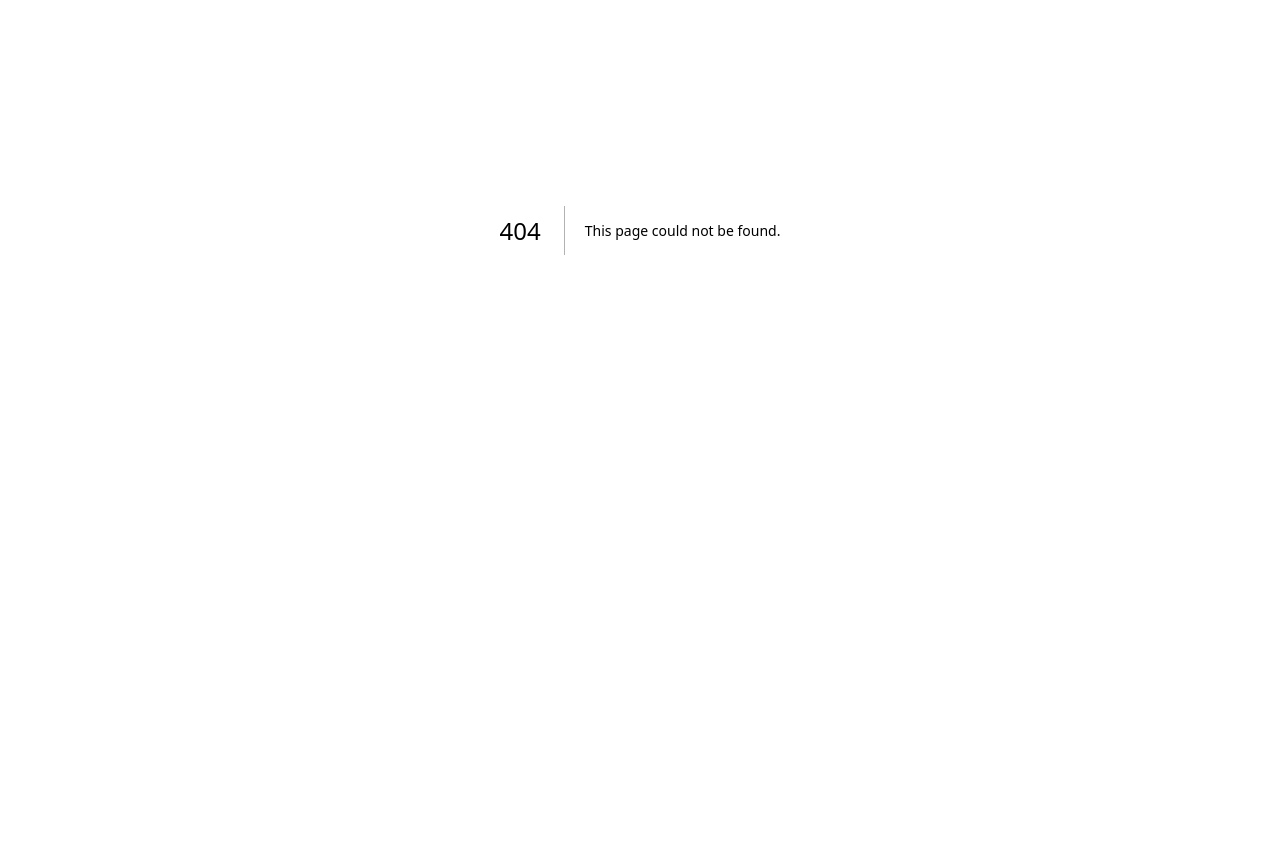
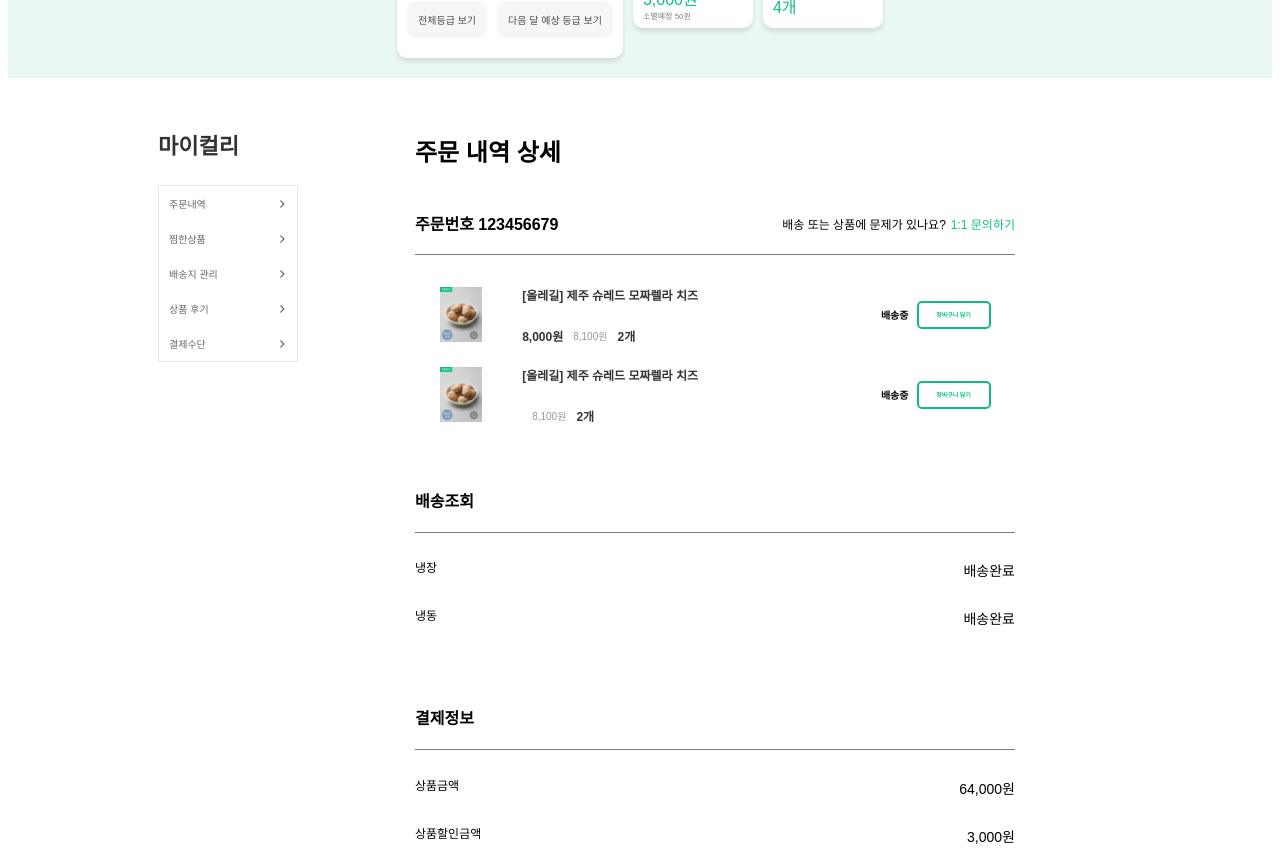
Before and after one commit to ecomerce-market/front, a Next.js app: page /orderList/orderDetail in a window 1280 px wide. Before the commit this address had no page. Shown: the part 320-1188 px from the top of the page. Before the commit the page ends 950 px from the top, so only its background shows below. Built offline with nearby package versions, Linux system fonts and the light colour scheme.

Commit message:
[Feat] 상품 상세 화면 작업

```diff
--- /dev/null
+++ b/src/app/orderList/orderDetail/orderDetail.module.scss
@@ -0,0 +1,118 @@
+.orderDetailWrapper {
+    .myInfoMain {
+        display: grid;
+        grid-template-columns: 150px auto;
+
+        .sideMenu {
+            margin-left: 150px;
+        }
+    }
+
+    .orderDetailSection {
+        margin: 0 auto;
+
+        .orderDetailTitle {
+            display: flex;
+            align-items: center;
+            gap: 10px;
+            width: 600px;
+            padding-bottom: 10px;
+
+            .mainTitle {
+                font-size: 24px;
+                margin: 5px 0;
+            }
+        }
+
+        .orderDetailForm {
+            .productSection {
+                .productNum {
+                    display: flex;
+                    justify-content: space-between;
+                    border-bottom: 1px solid var(--black-500);
+                    padding: 15px 0 5px;
+                    margin-bottom: 30px;
+                }
+                .productNum h2 {
+                    display: flex;
+                    justify-content: space-between;
+                    font-size: 16px;
+                }
+                .productNum div {
+                    display: flex;
+                    align-items: center;
+                    font-size: 12px;
+                    gap: 5px;
+
+                    .ask {
+                        text-decoration: none;
+                        color: var(--main-color);
+                    }
+                }
+                .productList {
+                    display: flex;
+                    flex-direction: column;
+                    align-items: center;
+                    justify-content: center;
+                    gap: 20px;
+                }
+            }
+
+            .trackingSection {
+                display: flex;
+                flex-direction: column;
+                margin-top: 50px;
+
+                .trackingTitle {
+                    padding-bottom: 20px;
+                    font-size: 16px;
+                    border-bottom: 1px solid var(--black-500);
+                }
+
+                .trackingInfo {
+                    display: flex;
+                    flex-direction: row;
+                    justify-content: space-between;
+                }
+
+                .deliveryType {
+                    font-size: 12px;
+                    color: var(--balck-800);
+                }
+
+                .deliveryStatus {
+                    font-size: 14px;
+                    color: var(--balck-800);
+                }
+            }
+
+            .paymentSection {
+                display: flex;
+                flex-direction: column;
+                margin-top: 50px;
+
+                .paymentTitle {
+                    padding-bottom: 20px;
+                    font-size: 16px;
+                    border-bottom: 1px solid var(--black-500);
+                }
+
+                .paymentInfo {
+                    display: flex;
+                    flex-direction: row;
+                    justify-content: space-between;
+
+                    .infoLabel {
+                        font-size: 12px;
+                        color: var(--balck-800);
+                    }
+
+                    .infoValue {
+                        font-size: 14px;
+                        color: var(--balck-800);
+                    }
+                }
+            }
+        }
+    }
+}
--- /dev/null
+++ b/src/app/orderList/orderDetail/orderDetail.tsx
@@ -0,0 +1,93 @@
+import React from "react";
+import styles from "./orderDetail.module.scss";
+import cn from "classnames/bind";
+import PersonalInfo from "@/components/personalnfo/personalInfo";
+import SideMenu from "@/components/sideMenu/sideMenu";
+import DetailProductCard from "@/components/productCard/detail/product";
+
+const cx = cn.bind(styles);
+
+const orderDetail = () => {
+    return (
+        <div className={cx("orderDetailWrapper")}>
+            <PersonalInfo
+                grade={"일반"}
+                username={"김철수"}
+                credit={"3,000"}
+                expiringCredit={"50"}
+                coupon={"4"}
+            />
+            <div className={cx("myInfoMain")}>
+                <div className={cx("sideMenu")}>
+                    <SideMenu
+                        title={"마이컬리"}
+                        content={[
+                            "주문내역",
+                            "찜한상품",
+                            "배송지 관리",
+                            "상품 후기",
+                            "결제수단",
+                        ]}
+                    />
+                </div>
+                <div className={cx("orderDetailSection")}>
+                    <div className={cx("orderDetailTitle")}>
+                        <h1 className={cx("mainTitle")}>주문 내역 상세</h1>
+                    </div>
+                    <div className={cx("orderDetailForm")}>
+                        <div className={cx("productSection")}>
+                            <div className={cx("productNum")}>
+                                <h2>주문번호 123456679</h2>
+                                <div>
+                                    <p>배송 또는 상품에 문제가 있나요?</p>
+                                    <a href="" className={cx("ask")}>
+                                        1:1 문의하기
+                                    </a>
+                                </div>
+                            </div>
+                            <div className={cx("productList")}>
+                                <DetailProductCard
+                                    title={"[올레길] 제주 슈레드 모짜렐라 치즈"}
+                                    price={"8,100원"}
+                                    discountPrice={"8,000원"}
+                                    count={"2개"}
+                                    complete={false}
+                                />
+                                <DetailProductCard
+                                    title={"[올레길] 제주 슈레드 모짜렐라 치즈"}
+                                    price={"8,100원"}
+                                    count={"2개"}
+                                    complete={false}
+                                />
+                            </div>
+                        </div>
+                        <div className={cx("trackingSection")}>
+                            <h2 className={cx("trackingTitle")}>배송조회</h2>
+                            <div className={cx("trackingInfo")}>
+                                <p className={cx("deliveryType")}>냉장</p>
+                                <p className={cx("deliveryStatus")}>배송완료</p>
+                            </div>
+                            <div className={cx("trackingInfo")}>
+                                <p className={cx("deliveryType")}>냉동</p>
+                                <p className={cx("deliveryStatus")}>배송완료</p>
+                            </div>
+                        </div>
+                        <div className={cx("paymentSection")}>
+                            <h2 className={cx("paymentTitle")}>결제정보</h2>
+                            <div className={cx("paymentInfo")}>
+                                <p className={cx("infoLabel")}>상품금액</p>
+                                <p className={cx("infoValue")}>64,000원</p>
+                            </div>
+                            <div className={cx("paymentInfo")}>
+                                <p className={cx("infoLabel")}>상품할인금액</p>
+                                <p className={cx("infoValue")}>3,000원</p>
+                            </div>
+                        </div>
+                    </div>
+                </div>
+            </div>
+        </div>
+    );
+};
+
+export default orderDetail;
--- /dev/null
+++ b/src/app/orderList/orderDetail/page.tsx
@@ -0,0 +1,11 @@
+import React from "react";
+import OrderDetail from "./orderDetail";
+const page = () => {
+    return (
+        <div>
+            <OrderDetail />
+        </div>
+    );
+};
+
+export default page;
```
